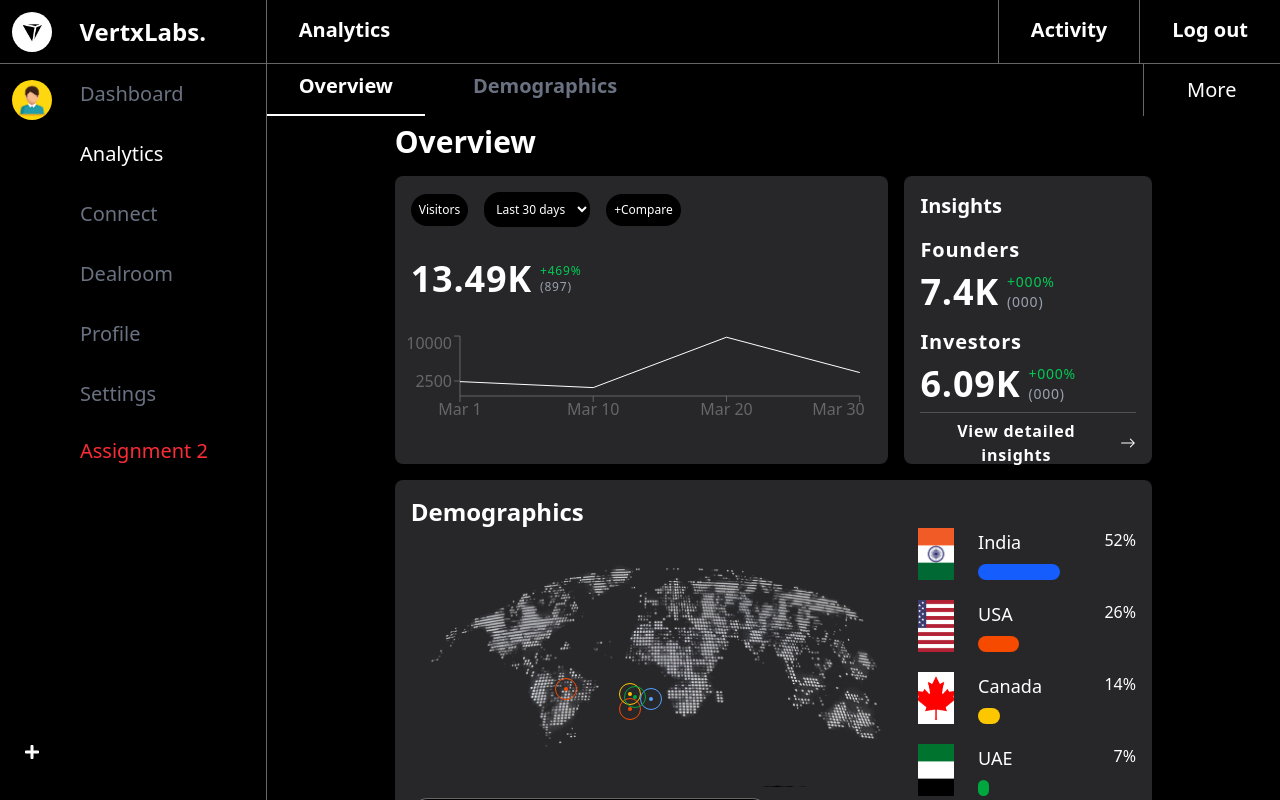
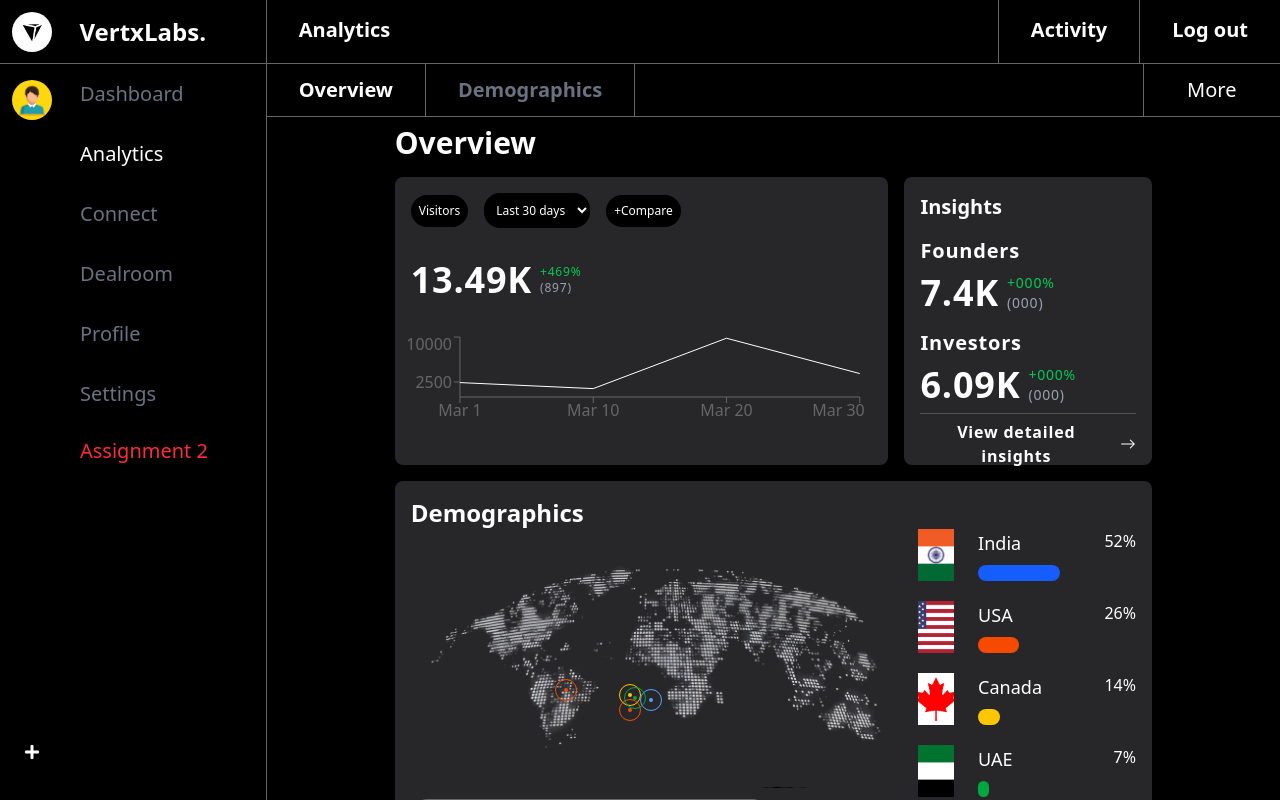
Before and after one commit to Novo1999/vertx-test, a React (Vite) app: page / in a window 1280 px wide. Shown: the top 800 px of the page. Built offline with nearby package versions, Linux system fonts and the light colour scheme.

Commit message:
fix: borders

```diff
--- a/src/components/shared/DesktopNav.jsx
+++ b/src/components/shared/DesktopNav.jsx
@@ -8,8 +8,8 @@ const DesktopNav = () => {
       <ul className="text-white flex font-semibold justify-between w-full text-xl *:cursor-pointer">
         <li className="pt-4 pl-8">{!assignment ? "Analytics" : "Profile"}</li>
         <div className="flex *:border-l *:border-white/40 *:pt-4">
-          <li className="px-8">Activity</li>
-          <li className="px-8">Log out</li>
+          <li className="px-8 btn-hover">Activity</li>
+          <li className="px-8 btn-hover">Log out</li>
         </div>
       </ul>
     </nav>
--- a/src/components/shared/Tabs.jsx
+++ b/src/components/shared/Tabs.jsx
@@ -16,34 +16,34 @@ const Tabs = () => {
       {/* Mobile Tabs */}
       <div className="py-4 flex justify-between text-white gap-12 *:capitalize w-full lg:hidden sticky top-16 bg-black z-[999] px-4 overflow-x-auto">
         {tabs.map((tab) => (
-          <div
+          <button
             key={tab}
             className={`w-1/2 text-center cursor-pointer pb-2 border-b-2 ${selected === tab ? "border-white" : "border-transparent"
               }`}
             onClick={() => setSelected(tab)}
           >
             {tab}
-          </div>
+          </button>
         ))}
       </div>
 
       {/* Desktop Tabs */}
-      <div className="justify-between hidden lg:flex *:text-xl sticky top-16 bg-black z-[999] **:cursor-pointer **:transition **:duration-300">
-        <div className="flex gap-4">
+      <div className="justify-between hidden lg:flex *:text-xl sticky top-16 bg-black z-[999] **:cursor-pointer **:transition **:duration-300 border-white/40 border-b">
+        <div className="flex *:border-r *:border-white/40">
           {tabs.map((tab) => (
-            <p
+            <button
               key={tab}
-              className={`text-gray-500 hover:text-white px-8 capitalize font-semibold py-2 border-b-2 ${selected === tab ? "border-white text-white" : "border-transparent"
+              className={`text-gray-500 hover:text-white px-8 capitalize font-semibold py-2 ${selected === tab ? "text-white" : ""
                 }`}
               onClick={() => setSelected(tab)}
             >
               {tab}
-            </p>
+            </button>
           ))}
         </div>
-        <div className="border-l border-white/40 px-[43.5px] py-3">
-          <p className="text-white">More</p>
-        </div>
+        <button className="border-l border-white/40 px-[43.5px] py-3 btn-hover text-white">
+          More
+        </button>
       </div>
     </>
   );
--- a/src/index.css
+++ b/src/index.css
@@ -12,3 +12,9 @@
 .recharts-default-legend {
   display: none;
 }
+
+@layer components {
+  .btn-hover {
+    @apply hover:!text-black hover:bg-white transition duration-300
+  }
+}
```
